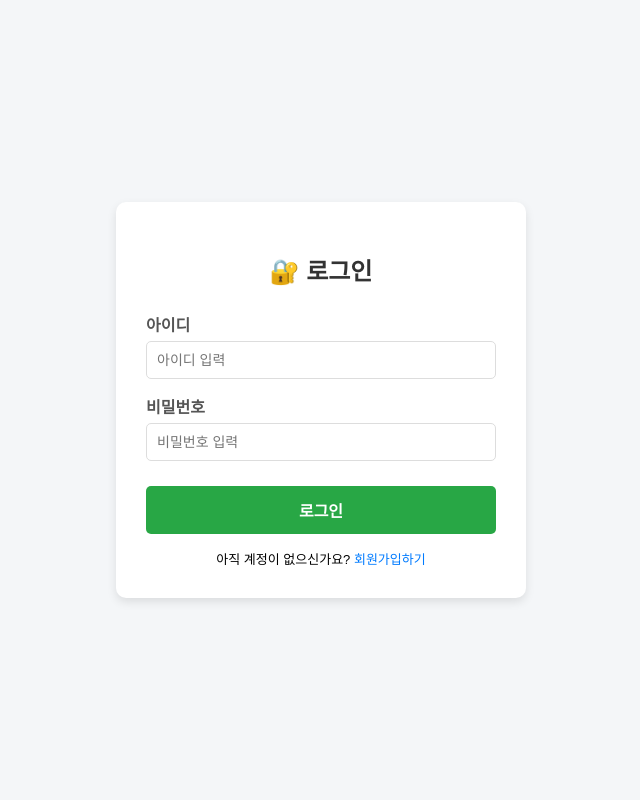
After one commit to kangchanwoo1/HometaxApplication, a web app: page /login.html in a window 1280 px wide. The commit adds this page. Shown: the whole page, without its empty margins (319-959 px from the left). Run offline with its HTML, style and script files only (its server is not run), Linux system fonts and the light colour scheme; data that the repository does not hold is empty.

```diff
--- a/src/main/resources/static/detail.html
+++ b/src/main/resources/static/detail.html
@@ -39,7 +39,7 @@
 
             <div class="form-group">
                 <label>내용</label>
-                <textarea v-model="editMap.content" rows="6" placeholder="내용을 입력하세요"></textarea>
+                <textarea v-model="editMap.content" rows="30" placeholder="내용을 입력하세요"></textarea>
             </div>
 
             <div style="margin-top: 20px; text-align: right;">
--- a/src/main/resources/static/index.html
+++ b/src/main/resources/static/index.html
@@ -33,9 +33,9 @@
             <thead>
                 <tr>
                     <th>글번호</th>
+                    <th>조회수</th>
+                    <th>제목</th>
                     <th>작성자</th>
-                    <th>제목</th>
-                    <th>조회수</th>
                     <th>등록일</th>
                     <th>관리</th>
                 </tr>
@@ -43,9 +43,9 @@
           <tbody>
                 <tr v-for="board in boardList" :key="board.boardId">
                     <td>{{ board.boardId }}</td>
+                    <td>{{ board.viewCount }}</td>
                     <td><a :href="'detail.html?id=' + board.boardId">{{ board.title }}</a></td>
                     <td>{{ board.writer }}</td>
-                    <td>{{ board.viewCount }}</td>
                     <td>{{ board.regDate ? board.regDate.replace('T', ' ').substring(0, 19) : '' }}</td>
                     <!-- 👇 관리 버튼들이 들어가는 6번째 <td>를 </tr> 안쪽으로 이동시켰습니다! -->
                     <td>
--- /dev/null
+++ b/src/main/resources/static/login.html
@@ -0,0 +1,89 @@
+<!DOCTYPE html>
+<html lang="ko">
+<head>
+    <meta charset="UTF-8">
+    <title>로그인</title>
+    <!-- Vue.js 3 CDN -->
+    <script src="https://unpkg.com/vue@3/dist/vue.global.js"></script>
+    <style>
+        body { font-family: 'Arial', sans-serif; background-color: #f4f6f8; display: flex; justify-content: center; align-items: center; height: 100vh; margin: 0; }
+        .login-card { background: white; padding: 30px; border-radius: 10px; box-shadow: 0 4px 10px rgba(0,0,0,0.1); width: 350px; }
+        h2 { text-align: center; color: #333; margin-bottom: 25px; }
+        .form-group { margin-bottom: 15px; }
+        label { display: block; margin-bottom: 5px; font-weight: bold; color: #555; }
+        input { width: 100%; padding: 10px; box-sizing: border-box; border: 1px solid #ddd; border-radius: 5px; font-size: 14px; }
+        input:focus { border-color: #007bff; outline: none; }
+        button { width: 100%; padding: 12px; background-color: #28a745; color: white; border: none; border-radius: 5px; font-size: 16px; cursor: pointer; font-weight: bold; margin-top: 10px; }
+        button:hover { background-color: #218838; }
+        .signup-link { text-align: center; margin-top: 15px; font-size: 13px; }
+        .signup-link a { color: #007bff; text-decoration: none; }
+        .signup-link a:hover { text-decoration: underline; }
+    </style>
+</head>
+<body>
+
+    <div id="app" class="login-card">
+        <h2>🔐 로그인</h2>
+
+        <div class="form-group">
+            <label>아이디</label>
+            <input type="text" v-model="member.username" placeholder="아이디 입력">
+        </div>
+
+        <div class="form-group">
+            <label>비밀번호</label>
+            <input type="password" v-model="member.password" placeholder="비밀번호 입력">
+        </div>
+
+        <button @click="login">로그인</button>
+
+        <div class="signup-link">
+            아직 계정이 없으신가요? <a href="/signup.html">회원가입하기</a>
+        </div>
+    </div>
+
+    <script>
+        const { createApp, ref } = Vue;
+
+        createApp({
+            setup() {
+                const member = ref({
+                    username: '',
+                    password: ''
+                });
+
+                const login = async () => {
+                    // 간단한 빈칸 검증
+                    if (!member.value.username.trim() || !member.value.password.trim()) {
+                        alert("아이디와 비밀번호를 모두 입력해주세요!");
+                        return;
+                    }
+
+                    try {
+                        let response = await fetch('/member/login', {
+                            method: 'POST',
+                            headers: { 'Content-Type': 'application/json' },
+                            body: JSON.stringify(member.value)
+                        });
+
+                        let result = await response.text();
+
+                        if (result === "SUCCESS") {
+                            alert("🎉 로그인 성공! 환영합니다.");
+                            location.href = "/"; // 성공 시 이동할 메인 페이지 경로
+                        } else {
+                            alert("❌ 로그인 실패: 아이디 또는 비밀번호가 일치하지 않습니다.");
+                        }
+                    } catch (error) {
+                        console.error("통신 에러:", error);
+                        alert("서버 통신 중 오류가 발생했습니다.");
+                    }
+                };
+
+                return { member, login };
+            }
+        }).mount("#app");
+    </script>
+
+</body>
+</html>
--- a/src/main/resources/static/write.html
+++ b/src/main/resources/static/write.html
@@ -50,9 +50,9 @@
         createApp({
             setup() {
                 const boardMap = reactive({
-                    writer: '',
-                    title: '',
-                    content: ''
+                	 writer: '',
+                	 title: '',
+                     content: ''
                 });
 
                 // 새 글 등록 요청 함수 (POST)
```
Also changed, not shown: 9 other files.
